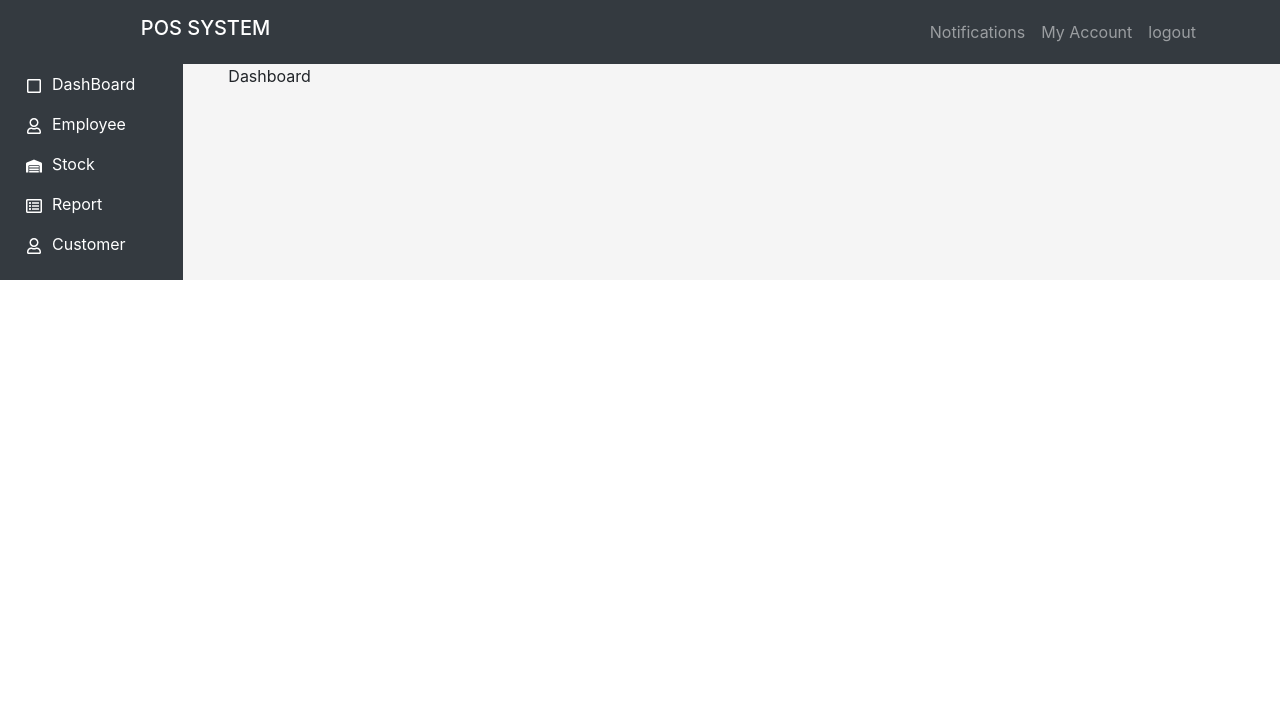
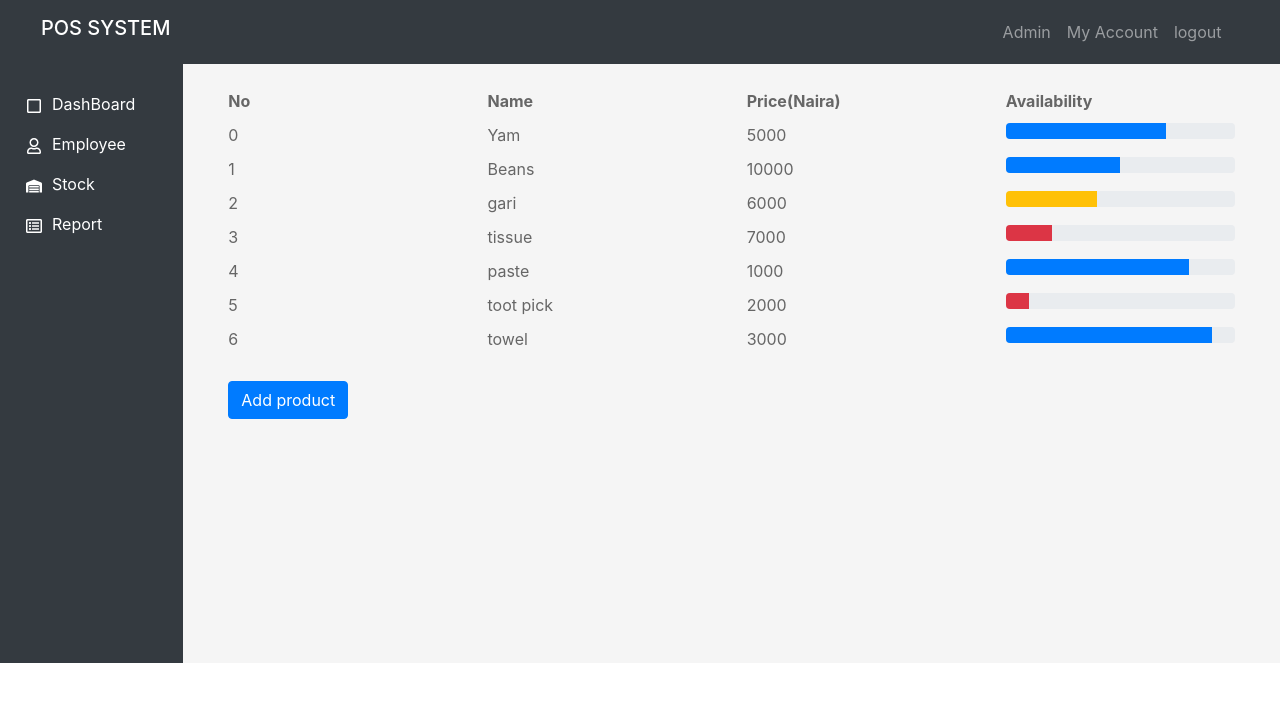
Before and after one commit to boma25/POS-system, a React (Create React App) app: page /admin in a window 1280 px wide. Shown: the top 702 px of the page. Built offline with nearby package versions, Linux system fonts and the light colour scheme.

Commit message:
Feat: ui opdate

```diff
--- a/src/Routes.js
+++ b/src/Routes.js
@@ -9,16 +9,13 @@ import {
   import Cashier from './screens/Cashier'
 
 
-  export default function MainRouter() {
+  export default function MainRouter(Props) {
     return (
       <Router>
           <Switch>
             <Route path={"/login"}>
               <Login />
             </Route>
-            {/* {<Route path={"/"}>
-              <Login />
-            </Route>} */}
             <Route path="/admin">
               <Admin />
             </Route>
--- /dev/null
+++ b/src/componets/AddEmployee.js
@@ -0,0 +1,25 @@
+import React from 'react';
+
+const AddEmployee=()=>{
+    return(
+        <div >
+            <form className="add-employee-form">
+                <p className="inventory-header">Name</p>
+                <input type="text" className="add-employee-form-input"/>
+                <p className="inventory-header">Phone no</p>
+                <input type="text" className="add-employee-form-input"/>
+                <p className="inventory-header">Email</p>
+                <input type="text" className="add-employee-form-input"/>
+                <p className="inventory-header">Address</p>
+                <input type="text" className="add-employee-form-input"/>
+                <input
+					type="submit"
+					value="Add"
+					className="add-employee-form-button"
+					/>
+            </form>
+        </div>
+    )
+}
+
+export default  AddEmployee
--- /dev/null
+++ b/src/componets/Employee.js
@@ -0,0 +1,45 @@
+import React,{useState} from 'react';
+import {Row} from 'react-bootstrap'
+
+import EmployeeList from "./EmployeeList"
+import AddEmployee from "./AddEmployee"
+import RemoveEmployee from "./RemoveEmployee"
+
+const Employee =()=>{
+    const [page, setPage]=useState("list")
+    return(
+        <div>
+            {
+                page==="list"?(
+                    <EmployeeList/>
+                ):page==="add"?(
+                    <AddEmployee/>
+                ):(
+                    <RemoveEmployee/>
+                )
+            }
+           <Row>
+           {
+                page==="list"?(
+                    <ul className="employee-links">
+                        <li> <a href="#" onClick={()=>setPage("add")} className=" employee-links-inner inventory-header">Add an Employee</a></li>
+                        <li><a href="#" onClick={()=>setPage("remove")} className="employee-links-inner inventory-header">Remove an Employee</a></li>
+                    </ul>
+                ):page==="add"?(
+                    <ul className="employee-links">
+                        <li> <a href="#" onClick={()=>setPage("list")} className="employee-links-inner inventory-header">Employee list</a></li>
+                        <li><a href="#" onClick={()=>setPage("remove")} className="employee-links-inner inventory-header">Remove an Employee</a></li>
+                    </ul>
+                ):(
+                    <ul className="employee-links">
+                        <li> <a href="#" onClick={()=>setPage("list")} className="employee-links-inner inventory-header">Employee List</a></li>
+                        <li><a href="#" onClick={()=>setPage("add")} className="employee-links-inner inventory-header">Add an Employee</a></li>
+                    </ul>
+                )
+            }
+           </Row>
+        </div>
+    )
+}
+
+export default Employee
--- /dev/null
+++ b/src/componets/EmployeeList.js
@@ -0,0 +1,79 @@
+import React from 'react';
+import {Row, Col} from 'react-bootstrap'
+
+
+const data=[
+    {
+        name:"fred",
+        phone:"08127871871",
+        email:"shsbASDA@gmail.com",
+        address:"No 55 TYHABZD jsdhnsj skajnbadkjn khsaihsb"
+    },
+    {
+        name:"Beans",
+        phone:"0802346257",
+        email:"JASBNA@gmail.com",
+        address:"No 70 AHBNaks"
+    },
+    {
+        name:"gari",
+        phone:"080474627454",
+        email:"JADMN@gmail.com",
+        address:"No3 32tjdmxn a"
+    },
+    {
+        name:"tissue",
+        phone:"08055343623",
+        email:"HADNA@gmail.com",
+        address:"No93 kajdm"
+    },
+    {
+        name:"paste",
+        phone:"08048343535",
+        email:"JADMN@gmail.com",
+        address:"No12 yhadbn"
+    },
+    {
+        name:"toot pick",
+        phone:"0803274242",
+        email:"AJSNM@gmail.com",
+        address:"No37 iksjdm"
+    },
+    {
+        name:"towel",
+        phone:"080232424353",
+        email:"IKASN@gmail.com",
+        address:"No 85 jhsdnm"
+    },
+
+]
+
+
+
+const EmployeeList =()=>{
+    return(
+        <div>
+            <Row>
+                <Col xs={1} className="inventory-header">No</Col>
+                <Col xs={3} className="inventory-header">Name</Col>
+                <Col xs={2} className="inventory-header">Phone no</Col>
+                <Col xs={3} className="inventory-header">Email</Col>
+                <Col xs={3} className="inventory-header">Address</Col>
+            </Row>
+            {
+                data.map((item,index)=>(
+                    <Row key={index} className="inventory-list">
+                        <Col xs={1} className="inventory-items">{index}</Col>
+                        <Col xs={3}className="inventory-items">{item.name}</Col>
+                        <Col xs={2} className="inventory-items">{item.phone}</Col>
+                        <Col xs={3} className="inventory-items">{item.email}</Col>
+                        <Col xs={3} className="inventory-items">{item.address}</Col>
+                    </Row>
+
+                ))
+            }
+        </div>
+    )
+}
+
+export default EmployeeList
--- a/src/componets/Inventory.js
+++ b/src/componets/Inventory.js
@@ -1,5 +1,6 @@
-import React from 'react';
-import {Row, Col, Button, Container} from 'react-bootstrap'
+import React, {useState} from 'react';
+import {Row, Col, ProgressBar, Button} from 'react-bootstrap'
+
 
 const data=[
     {
@@ -40,23 +41,68 @@ const data=[
 
 ]
 
+
 const Inventory =()=>{
+    const [addProduct, setAddProduct]= useState(false)
+    const [productType, setProductType] = useState("")
     return(
         <div>
             <Row>
-                <Col xs={3}>Name</Col>
-                <Col xs={3}>Price(Naira)</Col>
-                <Col xs={3}>Availability</Col>
+                <Col xs={3} className="inventory-header">No</Col>
+                <Col xs={3} className="inventory-header">Name</Col>
+                <Col xs={3} className="inventory-header">Price(Naira)</Col>
+                <Col xs={3} className="inventory-header">Availability</Col>
             </Row>
             {
                 data.map((item,index)=>(
                     <Row key={index} className="inventory-list">
-                        <Col xs={3}>{item.name}</Col>
-                        <Col xs={3}>{item.price}</Col>
-                        <Col xs={3}>{item.availability}</Col>
+                        <Col xs={3} className="inventory-items">{index}</Col>
+                        <Col xs={3}className="inventory-items">{item.name}</Col>
+                        <Col xs={3} className="inventory-items">{item.price}</Col>
+                        <Col xs={3} className="inventory-items">{
+                        item.availability<250?(
+                        <ProgressBar variant="danger" now={item.availability} max={1000} />
+                        ):item.availability<450?(
+                        <ProgressBar variant="warning" now={item.availability} max={1000} />
+                        ):(
+                        <ProgressBar now={item.availability} max={1000} />
+                        )}</Col>
                     </Row>
                 ))
             }
+            {
+                addProduct?(
+                <Row className="add-stock">
+                    <Col xs={3}><Button onclick={()=>setProductType("new")}>New Product</Button></Col>
+                    <Col><Button onclick={()=>setProductType("old")}>Top up</Button></Col>
+                </Row>):(<div/>)
+            }
+            {
+                productType === "new"?(
+                    <div>
+                        <form className="add-employee-form">
+                            <p className="inventory-header">Name</p>
+                            <input type="text" className="add-employee-form-input"/>
+                            <p className="inventory-header">Price</p>
+                            <input type="text" className="add-employee-form-input"/>
+                            <p className="inventory-header">Amount</p>
+                            <input type="text" className="add-employee-form-input"/>
+                            <input
+                                type="submit"
+                                value="Add"
+                                className="add-employee-form-button"
+                                />
+                        </form>
+                    </div>
+                ):productType==="old"?(
+                    <div>old</div>
+                ):(
+                    <div/>
+                )
+            }
+            <Row>
+            <Col xs={3}><Button className="add-stock" onClick={()=>setAddProduct(true)}>Add product</Button></Col>
+            </Row>
         </div>
     )
 }
--- a/src/componets/Navbar.js
+++ b/src/componets/Navbar.js
@@ -1,15 +1,16 @@
 import React from 'react';
+import {Link} from 'react-router-dom';
 
-const Navbar = ()=>{
+const Navbar = (Props)=>{
     return(
                     <div>
                         <nav className="navbar navbar-expand-lg navbar-dark bg-dark">
                             <h1 className="navbar-brand">POS SYSTEM</h1>
                             <div className="collapse navbar-collapse" id="navbarSupportedContent">
                                 <ul className="navbar-nav group-nav">
-                                    <li className="nav-item"> <a href="#" className="nav-link">Notifications</a></li>
+                                <li className="nav-item nav-link">{Props.name}</li>
                                     <li className="nav-item"><a href="#" className="nav-link">My Account</a></li>
-                                    <li className="nav-item"> <a href="#" className="nav-link">logout</a></li>
+                                    <li className="nav-item"><Link to="login"><a href="#" className="nav-link">logout</a></Link></li>
                                 </ul>
                             </div>
 
--- /dev/null
+++ b/src/componets/RemoveEmployee.js
@@ -0,0 +1,25 @@
+import React from 'react';
+
+const RemoveEmployee=()=>{
+    return (
+        <div>
+            <form className="add-employee-form">
+            <label className="inventory-header">Select and employee</label>
+                <select className="form-control" >
+                    <option>{"ben"}</option>
+                    <option>2</option>
+                    <option>3</option>
+                    <option>4</option>
+                    <option>5</option>
+                </select>
+                <input
+					type="submit"
+					value="Remove"
+					className="add-employee-form-button"
+					/>
+            </form>
+        </div>
+    )
+}
+
+export default RemoveEmployee
--- a/src/screens/Admin.js
+++ b/src/screens/Admin.js
@@ -1,5 +1,5 @@
 import React,{useState} from 'react';
-import {Row, Col, Button, Container} from 'react-bootstrap'
+import {Row, Col, Container} from 'react-bootstrap'
 import Navbar from '../componets/Navbar'
 import {
     FaRegSquare,
@@ -9,16 +9,17 @@ import {
 } from "react-icons/fa"
 
 import Inventory from "../componets/Inventory"
+import Employee from "../componets/Employee"
 
 
-const Admin = ()=>{
-    const [page, setPage]=useState("dashboard")
+const Admin = (Props)=>{
+    const [page, setPage]=useState("stock")
     return (
     <div>
-        <Navbar/>
-        <Row className="admin-main">
+        <Navbar name={"Admin"}/>
+        <Row className="aside-main">
             <Col xs={2}>
-            <div className="aside-main bg-dark navbar-dark">
+            <div className="aside-inner bg-dark navbar-dark">
                 <ul>
                     <li className="nav-link aside-list">
                         <FaRegSquare className="aside-btn"/>
@@ -36,22 +37,18 @@ const Admin = ()=>{
                     <FaRegListAlt className="aside-btn"/>
                         <a href="#" onClick={()=>setPage("report")} className="aside-btn">Report</a>
                     </li>
-                    <li className="nav-link aside-list">
-                        <FaRegUser className="aside-btn"/>
-                        <a href="#" onClick={()=>setPage("customer")} className="aside-btn">Customer</a>
-                    </li>
                 </ul>
             </div>
             </Col>
-            <Col>
+            <Col className="inner-space" >
             <Container>
-            {page =="dashboard"?(
+            {page ==="dashboard"?(
                 <div>Dashboard</div>
-            ):page=="employee"?(
-            <div>employee</div>
-            ):page=="stock"?(
+            ):page==="employee"?(
+            <Employee/>
+            ):page==="stock"?(
                 <Inventory/>
-            ):page=="report"?(
+            ):page==="report"?(
                 <div>report</div>
             ):(<div>customer</div>)}
             </Container>
--- a/src/screens/Cashier.js
+++ b/src/screens/Cashier.js
@@ -57,7 +57,7 @@ const items=[
     }
     return(
         <div>
-            <Navbar/>
+            <Navbar name="Test"/>
            <div className="container">
             <Row className="cashier-form">
                 <Col>
--- a/src/styles/admin.scss
+++ b/src/styles/admin.scss
@@ -1,6 +1,11 @@
 /** @format */
 
 .aside-main {
+	width: 100%;
+	height: 100%;
+}
+.aside-inner {
+	padding-top: 20px;
 	width: 100%;
 	height: 100%;
 }
@@ -29,6 +34,58 @@
 
 .inventory-list {
 	margin-top: 10px;
-	width: 100%;
+
 	border-color: #15722b;
 }
+
+.inventory-items {
+	color: #666;
+	justify-content: center;
+}
+.inventory-header {
+	margin-top: 25px;
+	color: #666;
+	font-weight: bold;
+}
+
+.inner-space {
+	min-height: 599px;
+}
+
+.employee-links {
+	padding-top: 50px;
+	list-style-type: none;
+	margin-left: -50px;
+}
+
+.employee-links-inner:hover {
+	text-decoration: none;
+}
+.add-employee-form {
+	width: 60%;
+}
+
+.add-employee-form-button {
+	margin-left: 35%;
+	color: #fff;
+	border: none;
+	background-color: #33b35a;
+	width: 70px;
+	height: 35px;
+	margin-top: 30px;
+}
+
+.add-employee-form-input {
+	width: 100%;
+	border: none;
+	border-bottom: 1px solid #eee;
+	padding: 10px 0;
+	color: #868e96;
+	font-weight: 300;
+	margin-top: 20px;
+	height: 40px;
+	background-color: #9999;
+}
+.add-stock {
+	margin-top: 30px;
+}
--- a/src/styles/nav.scss
+++ b/src/styles/nav.scss
@@ -1,8 +1,8 @@
 /** @format */
 
 .navbar-nav {
-	margin-left: 65%;
+	margin-left: 75%;
 }
 .navbar-brand {
-	padding-left: 10%;
+	padding-left: 2%;
 }
```
Also changed, not shown: src/screens/Login.js (+22 -5 lines).
